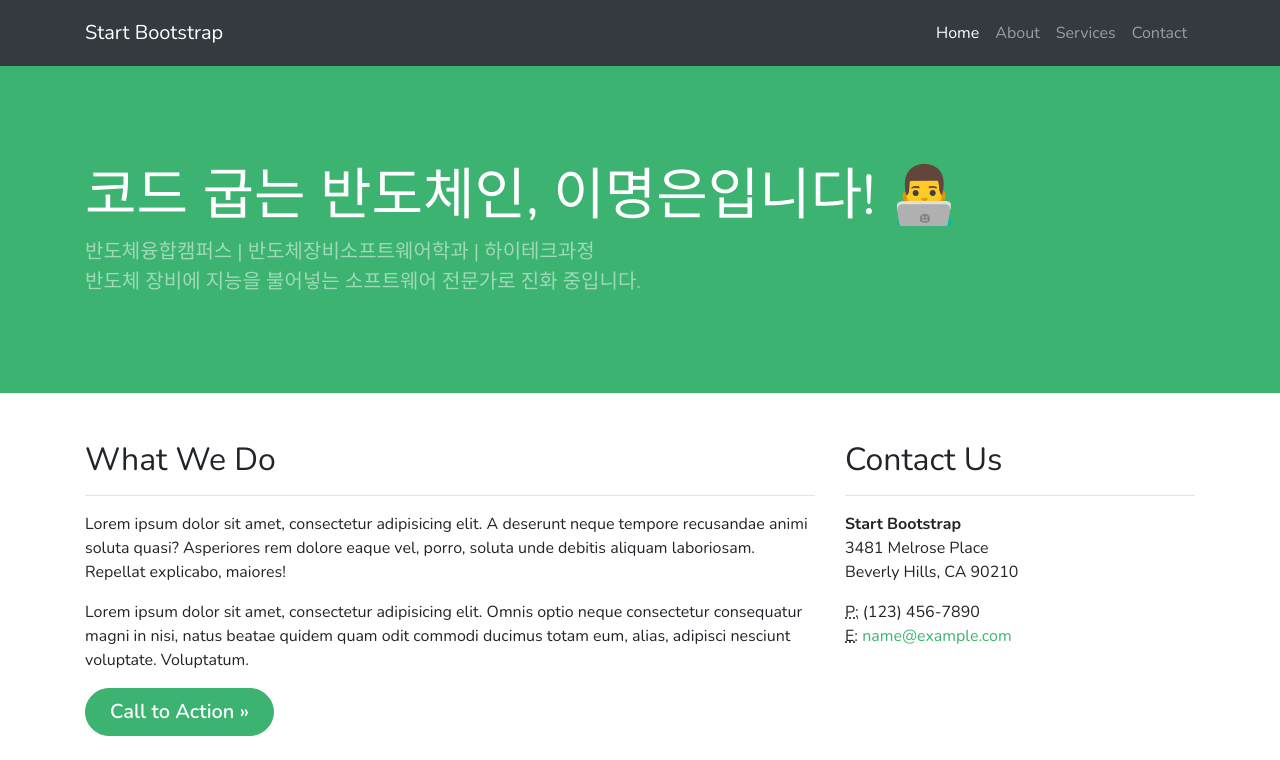
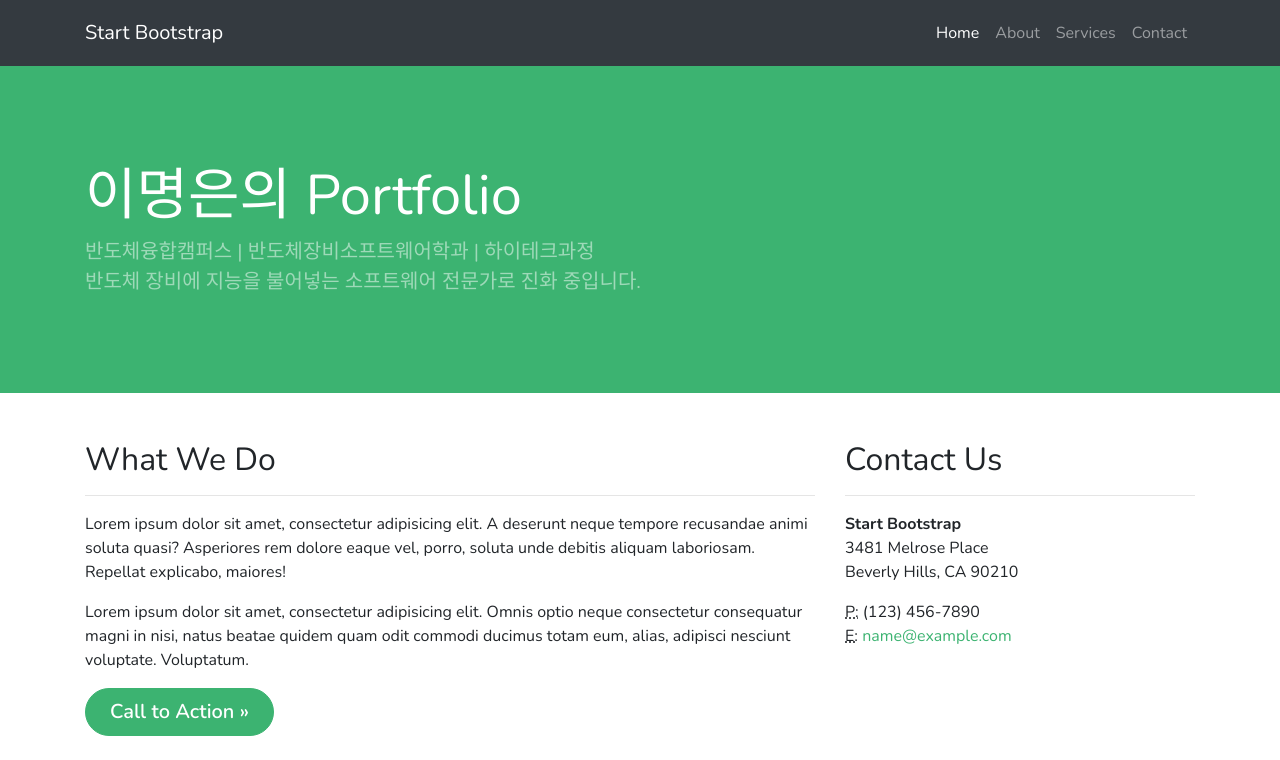
Before and after one commit to lee-myeong-eun/lee-myeong-eun.github.io, a Jekyll site: the page built from index.html, in a window 1280 px wide and 900 px high, cut to the strip 0-760 px from the top of the window. Built offline with Jekyll 4.4.1, drawn with Linux system fonts in a browser that asks for light colours.

Commit message:
Update header.html

```diff
--- a/_includes/header.html
+++ b/_includes/header.html
@@ -4,7 +4,7 @@
     <div class="row h-100 align-items-center">
       <div class="col-lg-12">
         <h1 class="display-4 text-white mt-5 mb-2">
-          코드 굽는 반도체인, 이명은입니다! 👨‍💻
+            이명은의 Portfolio
         </h1>
         <p class="lead mb-5 text-white-50">
           반도체융합캠퍼스 | 반도체장비소프트웨어학과 | 하이테크과정
```
